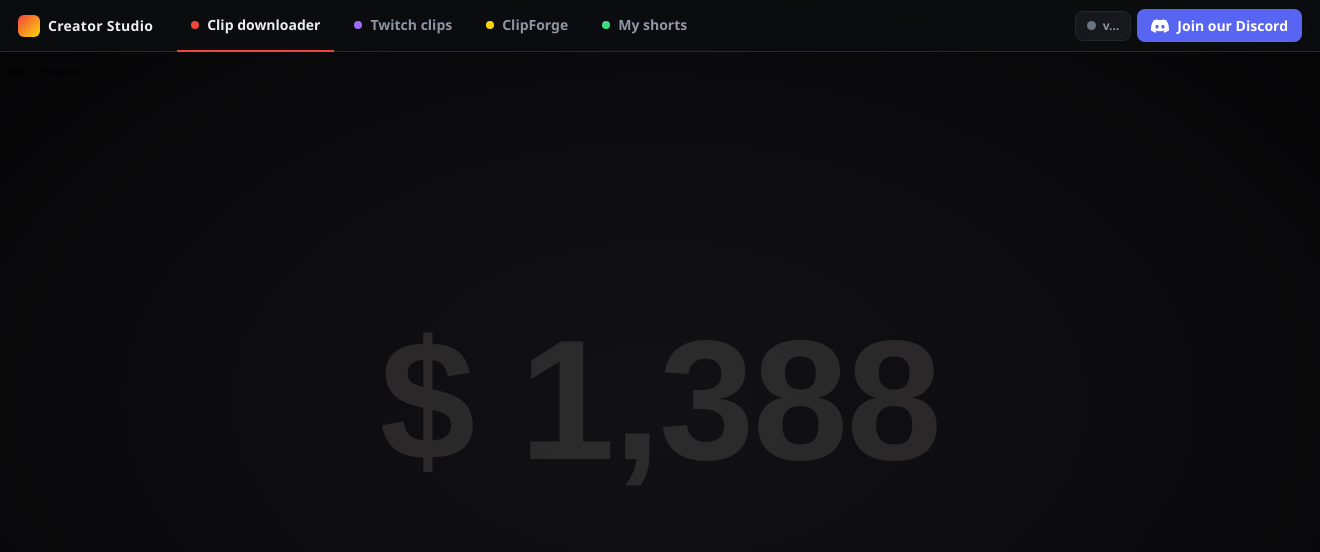
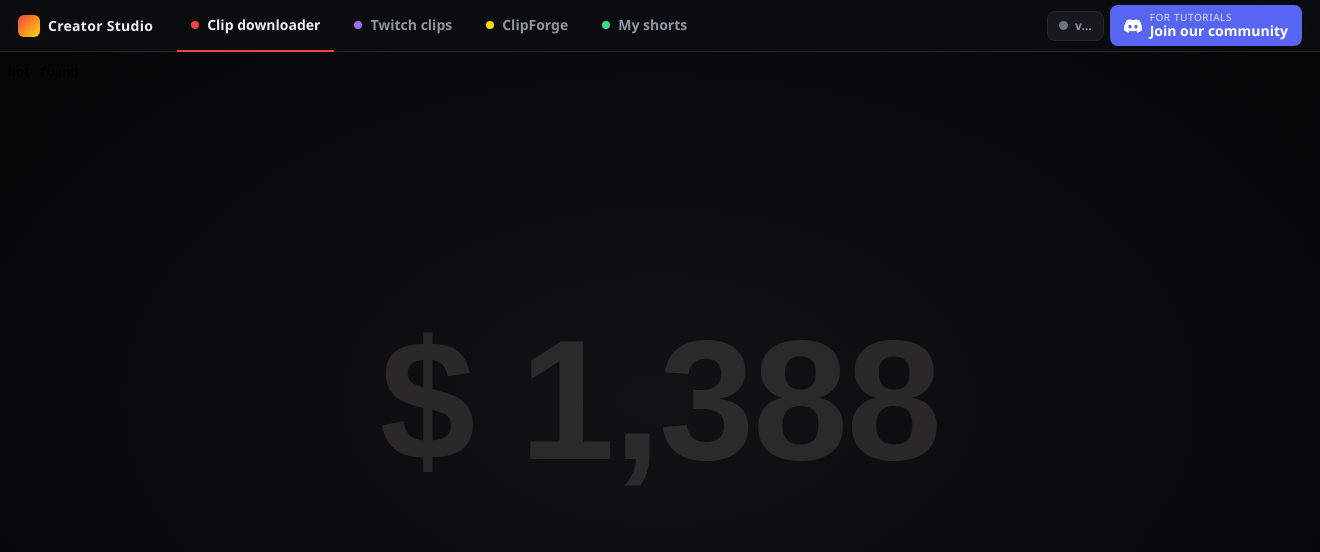
Before and after one commit to gendesu4work/clipping-studio, an Electron app: page static/index.html in a window 1320 px wide. Drawn offline with Linux system fonts and the light colour scheme; no server answers.

Commit message:
Discord button: invite users to the community for tutorials
Co-Authored-By: Claude Opus 5.5 <noreply@anthropic.com>

```diff
--- a/static/index.html
+++ b/static/index.html
@@ -36,6 +36,8 @@ iframe.on{display:block}
 .discord:hover{background:#4752c4;transform:translateY(-1px)}
 .discord:focus-visible{outline:2px solid #fff;outline-offset:2px}
 .discord svg{width:18px;height:18px;fill:currentColor;flex:none}
+.discord span{display:flex;flex-direction:column;line-height:1.15}
+.discord small{font-size:10px;font-weight:500;opacity:.8;text-transform:uppercase;letter-spacing:.06em}
 @media (max-width:900px){.discord span{display:none}.discord{padding:7px 9px}}
 /* version badge: green = up to date, yellow = updating / restart needed, red = out of date */
 .ver{margin-left:auto;display:flex;align-items:center;gap:7px;background:#16181d;border:1px solid var(--line);color:var(--dim);
@@ -67,9 +69,9 @@ iframe.on{display:block}
     <i></i><b id="verText">v…</b>
   </button>
   <a class="discord" href="https://discord.gg/UdpUhgYKcf" target="_blank" rel="noopener"
-     title="Join the Creator Studio community on Discord" aria-label="Join the community on Discord">
+     title="Tutorials, tips and help: join the Creator Studio community on Discord" aria-label="For tutorials, join our community on Discord">
     <svg viewBox="0 0 24 24" aria-hidden="true"><path d="M20.32 4.37a19.8 19.8 0 0 0-4.89-1.52.07.07 0 0 0-.08.04c-.21.37-.44.86-.6 1.25a18.3 18.3 0 0 0-5.49 0 12.6 12.6 0 0 0-.62-1.25.08.08 0 0 0-.08-.04 19.7 19.7 0 0 0-4.88 1.52.07.07 0 0 0-.03.03C.53 9.05-.32 13.58.1 18.06a.08.08 0 0 0 .03.06 19.9 19.9 0 0 0 5.99 3.03.08.08 0 0 0 .08-.03c.46-.63.87-1.3 1.23-1.99a.08.08 0 0 0-.04-.11 13.1 13.1 0 0 1-1.87-.89.08.08 0 0 1-.01-.13l.37-.29a.07.07 0 0 1 .08-.01c3.93 1.79 8.18 1.79 12.06 0a.07.07 0 0 1 .08.01l.37.29a.08.08 0 0 1-.01.13c-.6.35-1.22.65-1.87.89a.08.08 0 0 0-.04.11c.36.7.77 1.36 1.22 1.99a.08.08 0 0 0 .08.03 19.8 19.8 0 0 0 6-3.03.08.08 0 0 0 .03-.06c.5-5.18-.84-9.67-3.55-13.66a.06.06 0 0 0-.03-.03zM8.02 15.33c-1.18 0-2.16-1.08-2.16-2.42 0-1.33.96-2.42 2.16-2.42 1.21 0 2.18 1.1 2.16 2.42 0 1.34-.96 2.42-2.16 2.42zm7.97 0c-1.18 0-2.15-1.08-2.15-2.42 0-1.33.95-2.42 2.15-2.42 1.21 0 2.18 1.1 2.16 2.42 0 1.34-.94 2.42-2.16 2.42z"/></svg>
-    <span>Join our Discord</span>
+    <span><small>For tutorials</small>Join our community</span>
   </a>
 </nav>
 <div class="frames">
```
